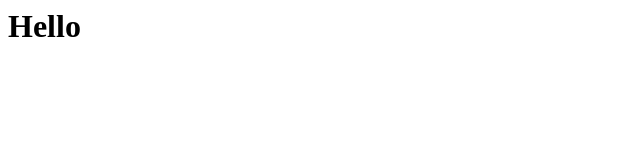
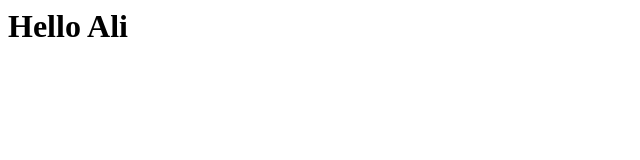
Before and after one commit to iman31/iman31, a plain HTML site: page index.html in a window 1280 px wide. Shown: the full height of the page, 0-640 px from the left. Drawn offline with Linux system fonts and the light colour scheme.

Commit message:
Update index.html

```diff
--- a/index.html
+++ b/index.html
@@ -1 +1 @@
-<h1>Hello</h1>
+<h1>Hello Ali</h1>
```
